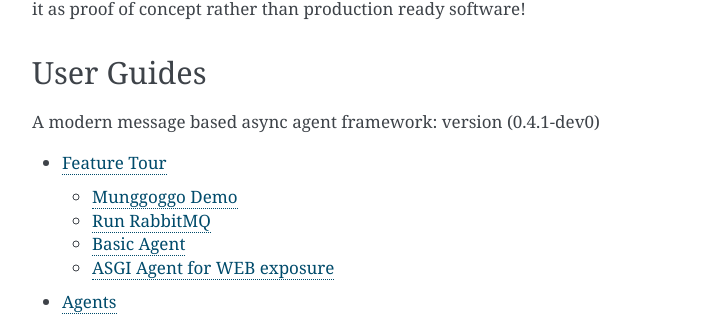
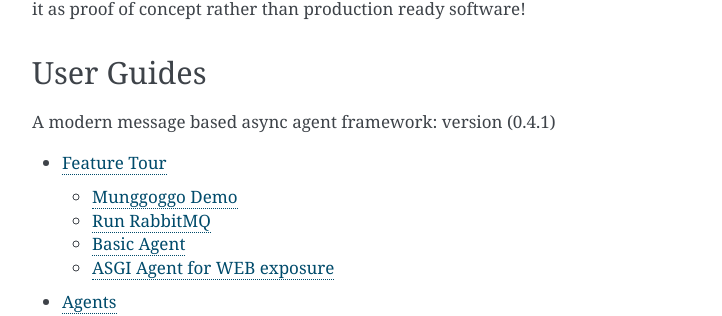
Before and after one commit to sysid/munggoggo, a Sphinx documentation site: the page built from docs/source/index.rst, in a window 1280 px wide and 900 px high, scrolled down 2092 px. Shown: the part 150-466 px from the top of the window, without its empty margins (388-1110 px from the left). Built offline with Sphinx 7.4.7, drawn with Linux system fonts in a browser that asks for light colours.

Commit message:
Bump version: 0.4.1-dev0 → 0.4.1

```diff
--- a/docs/source/agents.rst
+++ b/docs/source/agents.rst
@@ -32,6 +32,7 @@
    $ python ctrl.py broadcast '{"c_type": "DemoData", "c_data": "{\"message\": \"Hello World\", \"date\": 1546300800.0}"}' "MSG_TYPE"
    $ python ctrl.py list-behaviour SqlAgent
    $ python ctrl.py send-message '{"c_type": "DemoData", "c_data": "{\"message\": \"Hallo World 2\", \"date\": 1546300800.0}"}' "MSG_TYPE" SqlAgent
+   $ python ctrl.py call start|stop qlAgent SqlBehav
 
 
 Historian
--- a/docs/source/index.rst
+++ b/docs/source/index.rst
@@ -110,7 +110,7 @@
 
 User Guides
 -----------
-A modern message based async agent framework: version (0.4.1-dev0)
+A modern message based async agent framework: version (0.4.1)
 
 .. toctree::
    :maxdepth: 2
--- a/munggoggo/__init__.py
+++ b/munggoggo/__init__.py
@@ -1 +1 @@
-VERSION = "0.4.1-dev0"
+VERSION = "0.4.1"
```
Also changed, not shown: .bumpversion.cfg, 1 other file.
